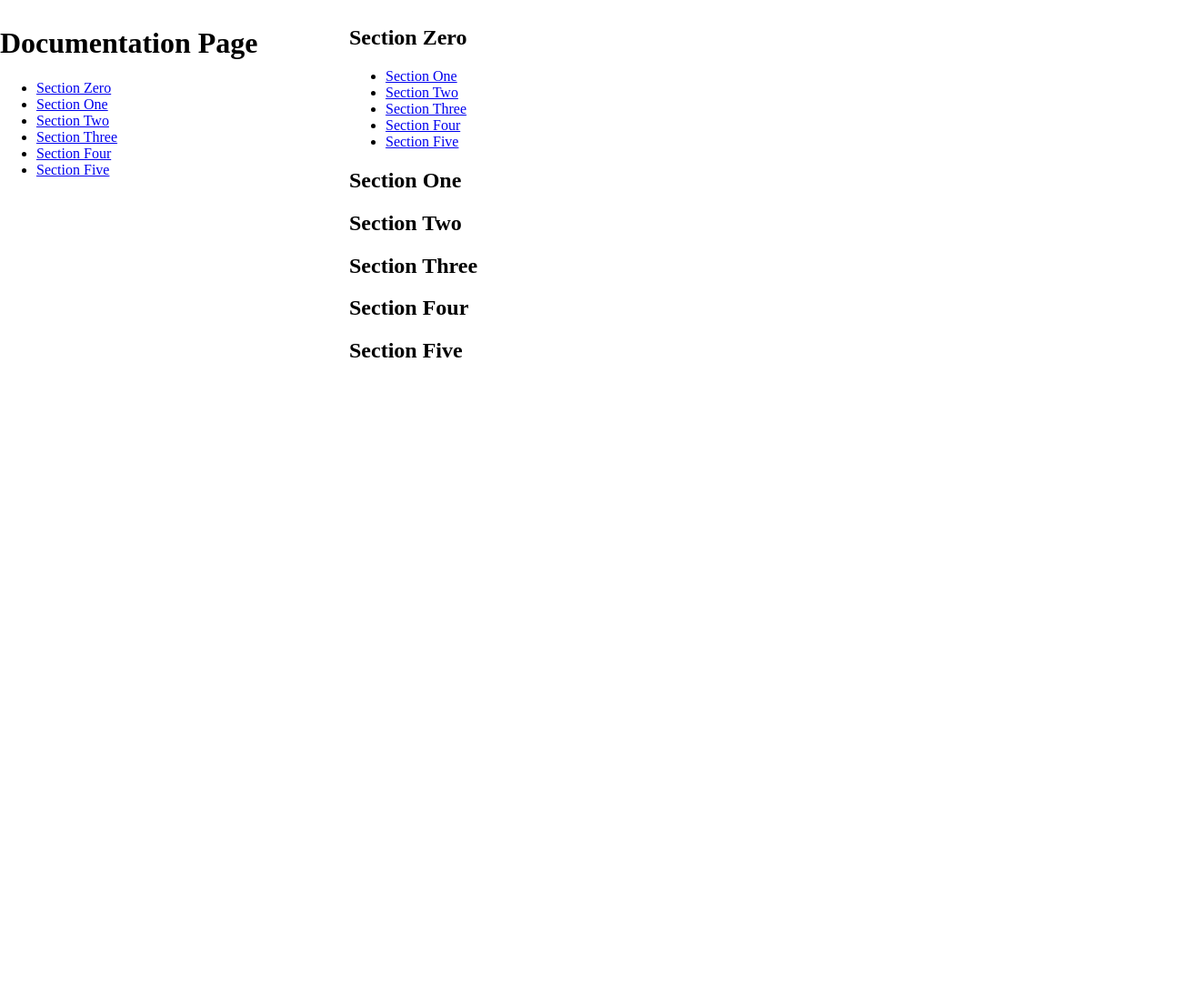
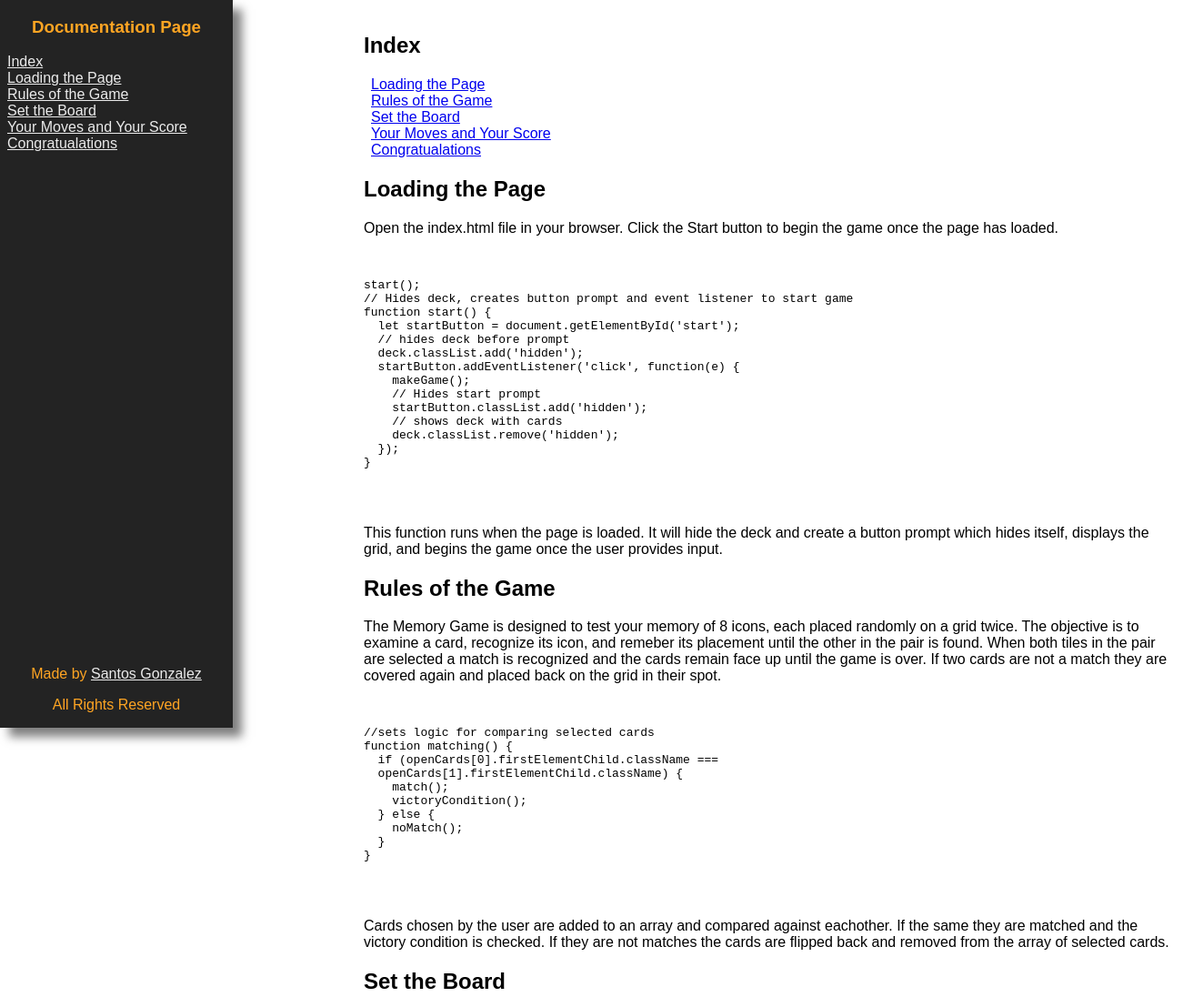
Before and after one commit to Sgonzo3/Documentation-Page, a plain HTML site: page index.html in a window 1280 px wide. Shown: the top 1096 px of the page at 91% size, 1312 px wide, since content can reach past the window. Before the commit the page ends 808 px from the top, so only its background shows below. Drawn offline with Linux system fonts and the light colour scheme.

Commit message:
feat: styling

```diff
--- a/app.css
+++ b/app.css
@@ -1,22 +1,74 @@
-html {
+html, body {
   width: 100%;
   height: 100%;
   margin: 0;
+  padding: 0;
+  font-family: sans-serif;
 }
-header {
+
+body {
+
+}
+
+#page-header {
   position: fixed;
   left: 0;
+  top: 0;
+  padding: 0;
   height: 100%;
   width: 30%;
   overflow: scroll;
-}
-main {
-  position: absolute;
-  right: 0;
-  height: 100%;
-  width: 70%;
+  background-color: rgba(35, 35, 35, 1);
+  box-shadow: 10px 10px 10px rgba(0, 0, 0, 0.5);
+  color: rgba(235, 235, 235, 1);
+  word-wrap: break-word;
+  display: flex;
+  flex-direction: column;
+  flex-wrap: wrap;
+  align-items: stretch;
+  justify-content: space-between;
+  text-align: center;
 }
 
-@media and screen (min-width: 400px) {
+nav {
+  overflow: scroll;
+  flex: 1;
+}
+header > h1 {
+  color: rgba(265, 165, 35, 1);
+}
+
+ul {
+  list-style: none;
+  padding: 0 0.5em;
+  text-align: left;
+  overflow: hidden;
+}
+
+ #page-header a {
+   color: rgba(235, 235, 235, 1);
+ }
+
+footer {
+  align-self: center;
+  color: rgba(265, 165, 35, 1);
+  text-align: center;
+}
+
+#main-doc {
+  width: 70%;
+  padding: 1em;
+  margin: 0 0 0 30%;
+  overflow: auto;
+}
+
+code {
+  display: block;
 
 }
+
+@media screen and (min-width: 600px) {
+  #page-header {
+    width: 20%;
+  }
+}
--- a/index.html
+++ b/index.html
@@ -8,64 +8,147 @@
   <title>Document</title>
 </head>
 <body>
-  <header>
-    <h1>Documentation Page</h1>
+  <aside id="page-header">
     <nav id="navbar">
+      <header><h1>Documentation Page</h1></header>
       <ul>
-        <li><a class="nav-link" href="#section_zero">Section Zero</a></li>
-        <li><a class="nav-link" href="#section_one">Section One</a></li>
-        <li><a class="nav-link" href="#section_two">Section Two</a></li>
-        <li><a class="nav-link" href="#section_three">Section Three</a></li>
-        <li><a class="nav-link" href="#section_four">Section Four</a></li>
-        <li><a class="nav-link" href="#section_five">Section Five</a></li>
+        <li><a class="nav-link" href="#Index">Index</a></li>
+        <li><a class="nav-link" href="#Loading_the_Page">Loading the Page</a></li>
+        <li><a class="nav-link" href="#Rules_of_the_Game">Rules of the Game</a></li>
+        <li><a class="nav-link" href="#Set_the_Board">Set the Board</a></li>
+        <li><a class="nav-link" href="#Your_Moves_and_Your_Score">Your Moves and Your Score</a></li>
+        <li><a class="nav-link" href="#Congratualations">Congratualations</a></li>
       </ul>
     </nav>
-  </header>
+    <footer>
+      <p>Made by <a href="https://sgonzo3.github.io/">Santos Gonzalez</a></p>
+      <p>All Rights Reserved</p>
+    </footer>
+  </aside>
+
   <main id="main-doc">
-    <section class="main-section" id="section_zero">
-      <h2>Section Zero</h2>
-      <p></p>
-      <code></code>
+    <section class="main-section" id="Index">
+      <header><h2>Index</h2></header>
       <ul>
-        <li><a href="#section_one">Section One</a></li>
-        <li><a href="#section_two">Section Two</a></li>
-        <li><a href="#section_three">Section Three</a></li>
-        <li><a href="#section_four">Section Four</a></li>
-        <li><a href="#section_five">Section Five</a></li>
+        <li><a href="#Loading_the_Page">Loading the Page</a></li>
+        <li><a href="#Rules_of_the_Game">Rules of the Game</a></li>
+        <li><a href="#Set_the_Board">Set the Board</a></li>
+        <li><a href="#Your_Moves_and_Your_Score">Your Moves and Your Score</a></li>
+        <li><a href="#Congratualations">Congratualations</a></li>
       </ul>
       <p></p>
     </section>
-    <section class="main-section" id="section_one">
-      <h2>Section One</h2>
-      <p></p>
-      <code></code>
-      <p></p>
+    <section class="main-section" id="Loading_the_Page">
+      <header><h2>Loading the Page</h2></header>
+      <p>Open the index.html file in your  browser. Click the Start button to begin the game once the page has loaded.</p>
+      <pre>
+        <code>
+start();
+// Hides deck, creates button prompt and event listener to start game
+function start() {
+  let startButton = document.getElementById('start');
+  // hides deck before prompt
+  deck.classList.add('hidden');
+  startButton.addEventListener('click', function(e) {
+    makeGame();
+    // Hides start prompt
+    startButton.classList.add('hidden');
+    // shows deck with cards
+    deck.classList.remove('hidden');
+  });
+}
+        </code>
+      </pre>
+      <p>This function runs when the page is loaded. It will hide the deck and create a button prompt which hides itself, displays the grid, and begins the game once the user provides input.</p>
     </section>
-    <section class="main-section" id="section_two">
-      <h2>Section Two</h2>
-      <p></p>
-      <code></code>
-      <p></p>
+    <section class="main-section" id="Rules_of_the_Game">
+      <header><h2>Rules of the Game</h2></header>
+      <p>The Memory Game is designed to test your memory of 8 icons, each placed randomly on a grid twice. The objective is to examine a card, recognize its icon, and remeber its placement until the other in the pair is found. When both tiles in the pair are selected a match is recognized and the cards remain face up until the game is over. If two cards are not a match they are covered again and placed back on the grid in their spot.</p>
+      <pre>
+        <code>
+//sets logic for comparing selected cards
+function matching() {
+  if (openCards[0].firstElementChild.className ===
+  openCards[1].firstElementChild.className) {
+    match();
+    victoryCondition();
+  } else {
+    noMatch();
+  }
+}
+        </code>
+      </pre>
+      <p>Cards chosen by the user are added to an array and compared against eachother. If the same they are matched and the victory condition is checked. If they are not matches the cards are flipped back and removed from the array of selected cards.</p>
     </section>
-    <section class="main-section" id="section_three">
-      <h2>Section Three</h2>
-      <p></p>
-      <code></code>
-      <p></p>
+    <section class="main-section" id="Set_the_Board">
+      <header><h2>Set the Board</h2></header>
+      <p>A board is displayed as a grid of squares, the icons are hidden in each square until they are selected. A timer, move counter, and rating are listed above the board. these are updated as the game is played.  </p>
+      <pre>
+        <code>
+function makeGame() {
+  // shuffles the list, adds HTML to each card
+  let cardHTML = shuffle(cards).map(function(card) {
+    return makeCards(card);
+  });
+  // adds each card to the page
+  deck.innerHTML = cardHTML.join('');
+  defaults();
+  cardEvents();
+  restartButton();
+  startTimer();
+}
+        </code>
+      </pre>
+      <p>This function shuffles the list of cards and displays them on the board. It also sets the game defaults, and create event listeners for the cards and the restart button. Finally it begins the timer for the new game.</p>
     </section>
-    <section class="main-section" id="section_four">
-      <h2>Section Four</h2>
-      <p></p>
-      <code></code>
-      <p></p>
+    <section class="main-section" id="Your_Moves_and_Your_Score">
+      <header><h2>Your Moves and Your Score</h2></header>
+      <p>Click each square to reveal its icon. Your second click, on another card, will check for a match. Click retry above the top-right of the grid to reset your game.</p>
+      <pre>
+        <code>
+//sets functionality for clicking on cards
+function cardEvents() {
+  const pageCards = document.querySelectorAll('.card');
+  pageCards.forEach(function(card) {
+    // adds eventlistener to each .card
+    card.addEventListener('click', function cardClicks() {
+      // prevents selecting more than 2 cards or selecting open cards
+      if (openCards.length <= 1 && !card.classList.contains('open')) {
+        // adds each chosen card to array
+        openCards.push(card);
+        moveCount();
+        scoreCount();
+        // flips each chosen card
+        card.classList.add('open', 'show');
+      }
+      if (openCards.length === 2) {
+        matching();
+      }
+    });
+  });
+}
+      </code>
+    </pre>
+      <p>This sets the events to take place on each card click by the user. It checks if the cards are already matched then allows only up to two cards to be selected at a time. For selected cards, not yet matched, the mouve counter is updated the score is checked for a change, and the card icon is shown. If matched the <code>matching()</code> function is called.  </p>
     </section>
-    <section class="main-section" id="section_five">
-      <h2>Section Five</h2>
-      <p></p>
-      <code></code>
-      <p></p>
+    <section class="main-section" id="Congratualations">
+      <header><h2>Congratualations</h2></header>
+      <p>Your time, score, move count are displayed above the grid. Match all squares to win! Once complete a modal prompt will display your Moves, Time, and Rating.</p>
+      <pre>
+        <code>
+//Checks if game is won
+function victoryCondition() {
+  if (matchedPairs === 8) {
+    stopTimer();
+    modalPrompt();
+  }
+}
+      </code>
+    </pre>
+      <p>The modal prompt will ask if you wish to play again with a newly randomized grid.</p>
     </section>
   </main>
-  <footer></footer>
+  <script src="https://cdn.freecodecamp.org/testable-projects-fcc/v1/bundle.js
+"></script>
 </body>
 </html>
```
